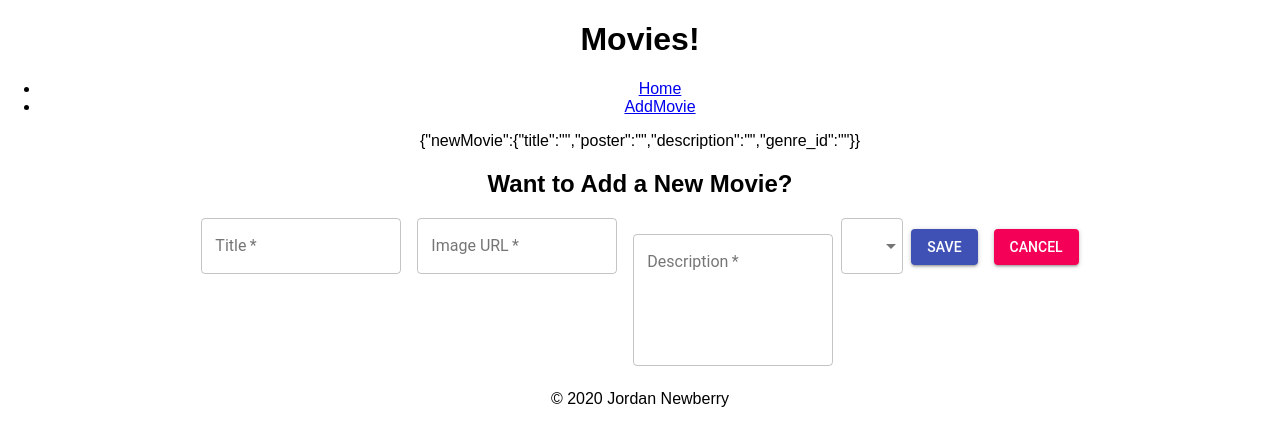
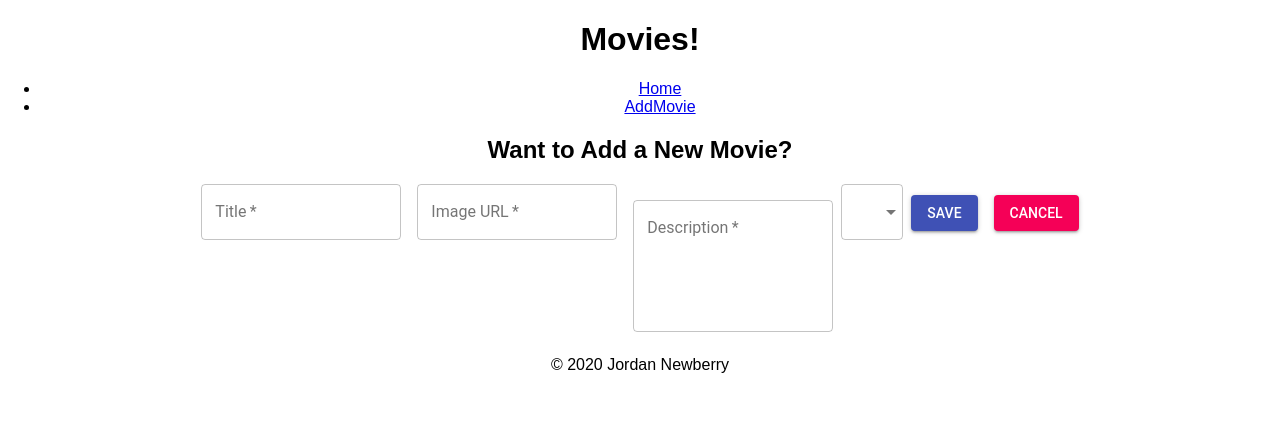
Before and after one commit to jordanNewberry21/movie-sagas, a React (Create React App) app: page /#/add in a window 1280 px wide. Shown: the top 446 px of the page. Built offline with nearby package versions, Linux system fonts and the light colour scheme.

Commit message:
fixed wrong value for movie poster input

```diff
--- a/src/components/AddMovie/AddMovie.js
+++ b/src/components/AddMovie/AddMovie.js
@@ -26,7 +26,7 @@ const styles = theme => ({
     width: 200,
   },
   container: {
-    display: 'inline-block',
+    display: 'block',
     flexWrap: 'none',
   },
 });
@@ -66,7 +66,6 @@ class AddMovie extends Component{
         const classes = this.props.classes;
         return(
             <div>
-                <p>{JSON.stringify(this.state)}</p>
                 <h2>Want to Add a New Movie?</h2>
                 <form className={classes.container}>
                     <TextField
@@ -82,7 +81,7 @@ class AddMovie extends Component{
                         id="standard-name"
                         label="Image URL"
                         className={classes.textField}
-                        value={this.state.newMovie.url}
+                        value={this.state.newMovie.poster}
                         onChange={(event) => this.handleChange(event, 'poster')}
                         variant="outlined" />
                     <TextField
@@ -97,11 +96,11 @@ class AddMovie extends Component{
                         margin="normal"
                         variant="outlined"/>
                     <Select
-                        value={this.state.newMovie.genres}
+                        value={this.state.newMovie.genre_id}
                         onChange={(event) => this.handleChange(event, 'genre_id')}
                         input={
                         <OutlinedInput
-                            labelWidth={60}
+                            labelWidth={100}
                             label="Genres"
                             name="Genres"
                             id="age-simple"
```
Also changed, not shown: 1 other file (tests, documents, lock files or other folders).
